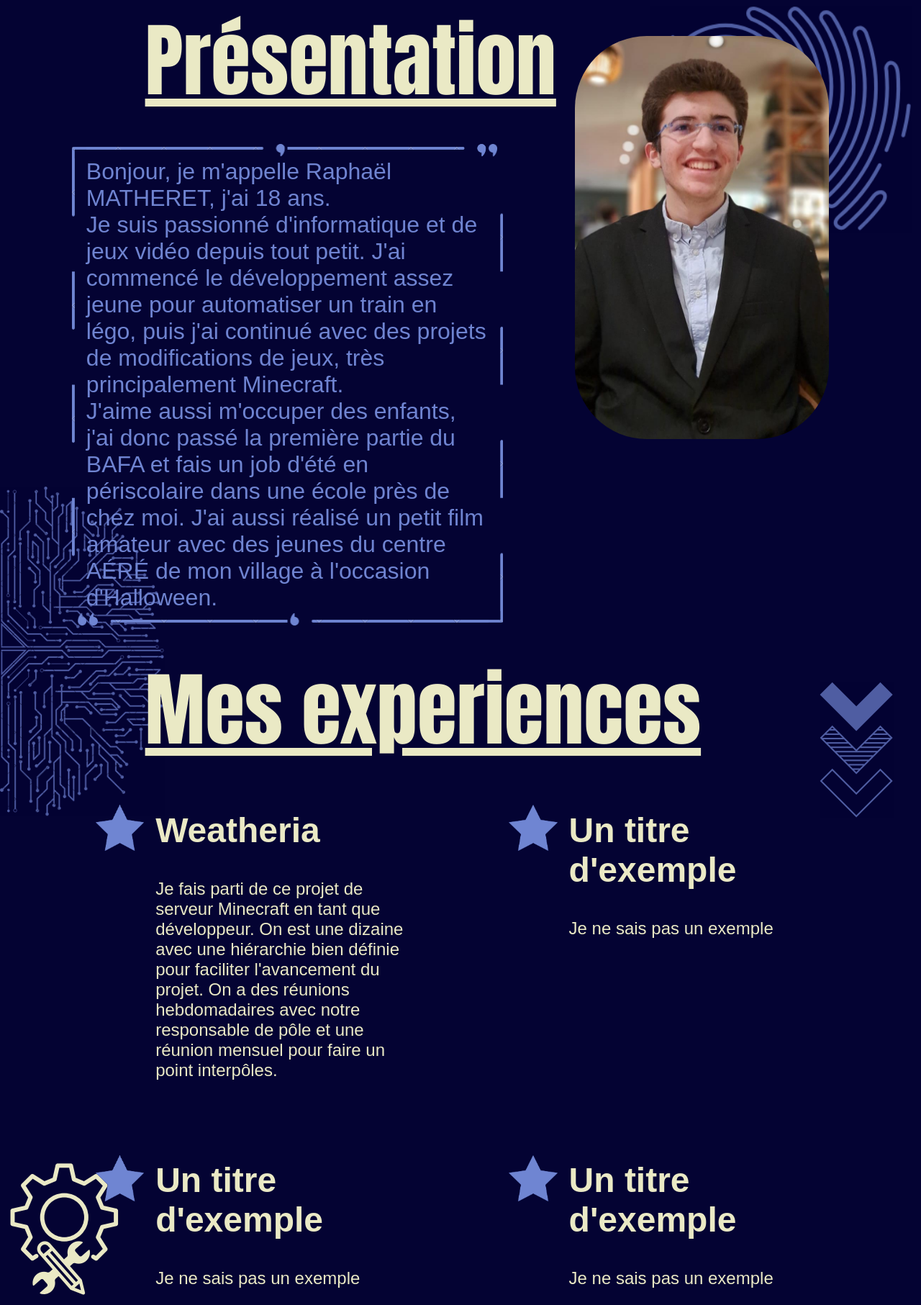
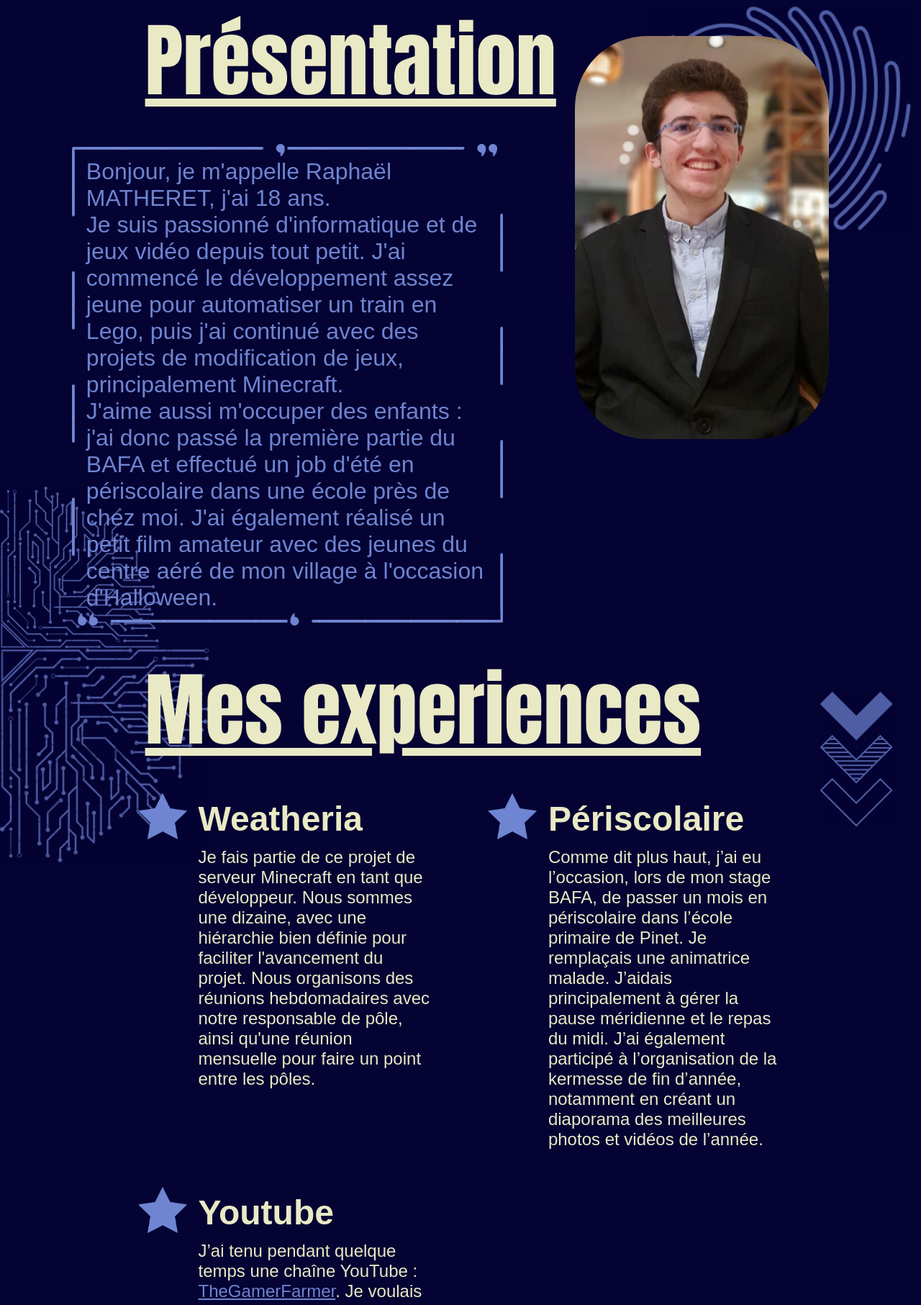
Before and after one commit to TheGamerFarmer/Portfolio, a PHP site: page /portfolio in a window 1280 px wide. Shown: the part 81-1894 px from the top of the page at 72% size. Run offline with PHP 8.4, Linux system fonts and the light colour scheme.

Commit message:
Fin text hardcodé

```diff
--- a/sitePortfolio/aProposDeMoi/aProposDeMoi.css
+++ b/sitePortfolio/aProposDeMoi/aProposDeMoi.css
@@ -85,8 +85,9 @@
 main #mesExperiences ul {
     display: flex;
     flex-wrap: wrap;
-    justify-content: space-around;
-    gap: 3em;
+    width: 70vw;
+    justify-content: space-between;
+    gap: 3vh 3vw;
     padding: 0 7%;
 }
 
@@ -94,20 +95,31 @@
     display: flex;
     gap: 1em;
     color: #EAE9C5;
-    width: 40%;
+    width: 32vw;
 }
 
 main #mesExperiences ul li .exempleText h2 {
     font-size: 3em;
+    margin: 0.5em 0 0 0;
 }
 
 main #mesExperiences ul li .exempleText p {
     font-size: 1.5em;
+    margin: 0.5em 0;
+}
+
+main #mesExperiences ul li .exempleText a {
+    color: #6F84D1;
+    transition: color ease-in-out 0.1s;
+}
+
+main #mesExperiences ul li .exempleText a:hover {
+    color: #4a5c9d;
 }
 
 main #mesExperiences ul li img {
     height: 4em;
-    margin-top: 2em;
+    margin-top: 1em;
 }
 
 main #mesExperiences #engrenage {
--- a/sitePortfolio/aProposDeMoi/aProposDeMoi.php
+++ b/sitePortfolio/aProposDeMoi/aProposDeMoi.php
@@ -19,12 +19,13 @@
 
         <div id="presentation-text">
             <h1 class="titre">Présentation</h1>
-            <p>Bonjour, je m'appelle Raphaël MATHERET, j'ai 18 ans.<br>Je suis passionné d'informatique et de jeux vidéo
-                depuis tout petit. J'ai commencé le développement assez jeune pour automatiser un train en légo, puis
-                j'ai continué avec des projets de modifications de jeux, très principalement Minecraft.<br>J'aime aussi
-                m'occuper des enfants, j'ai donc passé la première partie du BAFA et fais un job d'été en périscolaire
-                dans une école près de chez moi. J'ai aussi réalisé un petit film amateur avec des jeunes du centre
-                AÉRÉ de mon village à l'occasion d'Halloween.
+            <p>Bonjour, je m'appelle Raphaël MATHERET, j'ai 18 ans.<br>
+                Je suis passionné d'informatique et de jeux vidéo depuis tout petit. J'ai commencé le développement
+                assez jeune pour automatiser un train en Lego, puis j'ai continué avec des projets de modification de
+                jeux, principalement Minecraft.<br>
+                J'aime aussi m'occuper des enfants : j'ai donc passé la première partie du BAFA et effectué un job d'été
+                en périscolaire dans une école près de chez moi. J'ai également réalisé un petit film amateur avec des
+                jeunes du centre aéré de mon village à l'occasion d'Halloween.
             </p>
         </div>
 
@@ -42,31 +43,34 @@
                 <img src="/sitePortfolio/aProposDeMoi/experiencesPrefix.png" alt="Éxpériences préfix">
                 <div class="exempleText">
                     <h2>Weatheria</h2>
-                    <p>Je fais parti de ce projet de serveur Minecraft en tant que développeur. On est une dizaine
-                        avec une hiérarchie bien définie pour faciliter l'avancement du projet. On a des réunions
-                        hebdomadaires avec notre responsable de pôle et une réunion mensuel pour faire un point interpôles.
+                    <p>
+
+                        Je fais partie de ce projet de serveur Minecraft en tant que développeur. Nous sommes une
+                        dizaine, avec une hiérarchie bien définie pour faciliter l'avancement du projet.
+                        Nous organisons des réunions hebdomadaires avec notre responsable de pôle, ainsi qu'une réunion
+                        mensuelle pour faire un point entre les pôles.
                     </p>
                 </div>
             </li>
             <li>
                 <img src="/sitePortfolio/aProposDeMoi/experiencesPrefix.png" alt="Éxpériences préfix">
                 <div class="exempleText">
-                    <h2>Un titre d'exemple</h2>
-                    <p>Je ne sais pas un exemple</p>
+                    <h2>Périscolaire</h2>
+                    <p>Comme dit plus haut, j’ai eu l’occasion, lors de mon stage BAFA, de passer un mois en périscolaire
+                        dans l’école primaire de Pinet. Je remplaçais une animatrice malade. J’aidais principalement à
+                        gérer la pause méridienne et le repas du midi. J’ai également participé à l’organisation de la
+                        kermesse de fin d’année, notamment en créant un diaporama des meilleures photos et vidéos de l’année.</p>
                 </div>
             </li>
             <li>
                 <img src="/sitePortfolio/aProposDeMoi/experiencesPrefix.png" alt="Éxpériences préfix">
                 <div class="exempleText">
-                    <h2>Un titre d'exemple</h2>
-                    <p>Je ne sais pas un exemple</p>
-                </div>
-            </li>
-            <li>
-                <img src="/sitePortfolio/aProposDeMoi/experiencesPrefix.png" alt="Éxpériences préfix">
-                <div class="exempleText">
-                    <h2>Un titre d'exemple</h2>
-                    <p>Je ne sais pas un exemple</p>
+                    <h2>Youtube</h2>
+                    <p>J’ai tenu pendant quelque temps une chaîne YouTube :
+                        <a href="https://www.youtube.com/@thegamerfarmer">TheGamerFarmer</a>.
+                        Je voulais m’essayer au montage vidéo et m’entraîner à m’exprimer à l’oral. Ça n’a pas été une
+                        franche réussite, mais cela m’a permis de me lancer dans un projet, d’apprendre par moi-même,
+                        ce que j’ai refait un peu plus tard en reprenant le développement.</p>
                 </div>
             </li>
         </ul>
```
